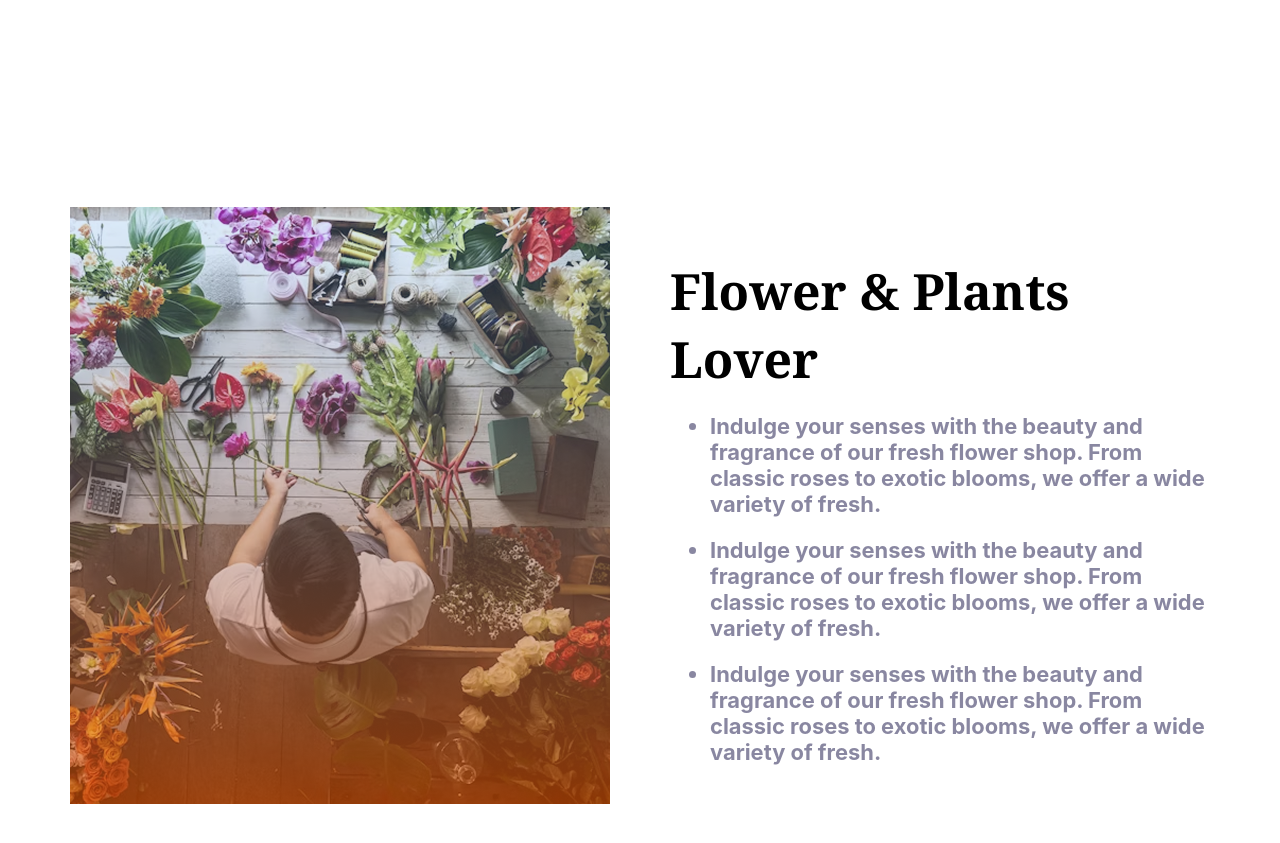
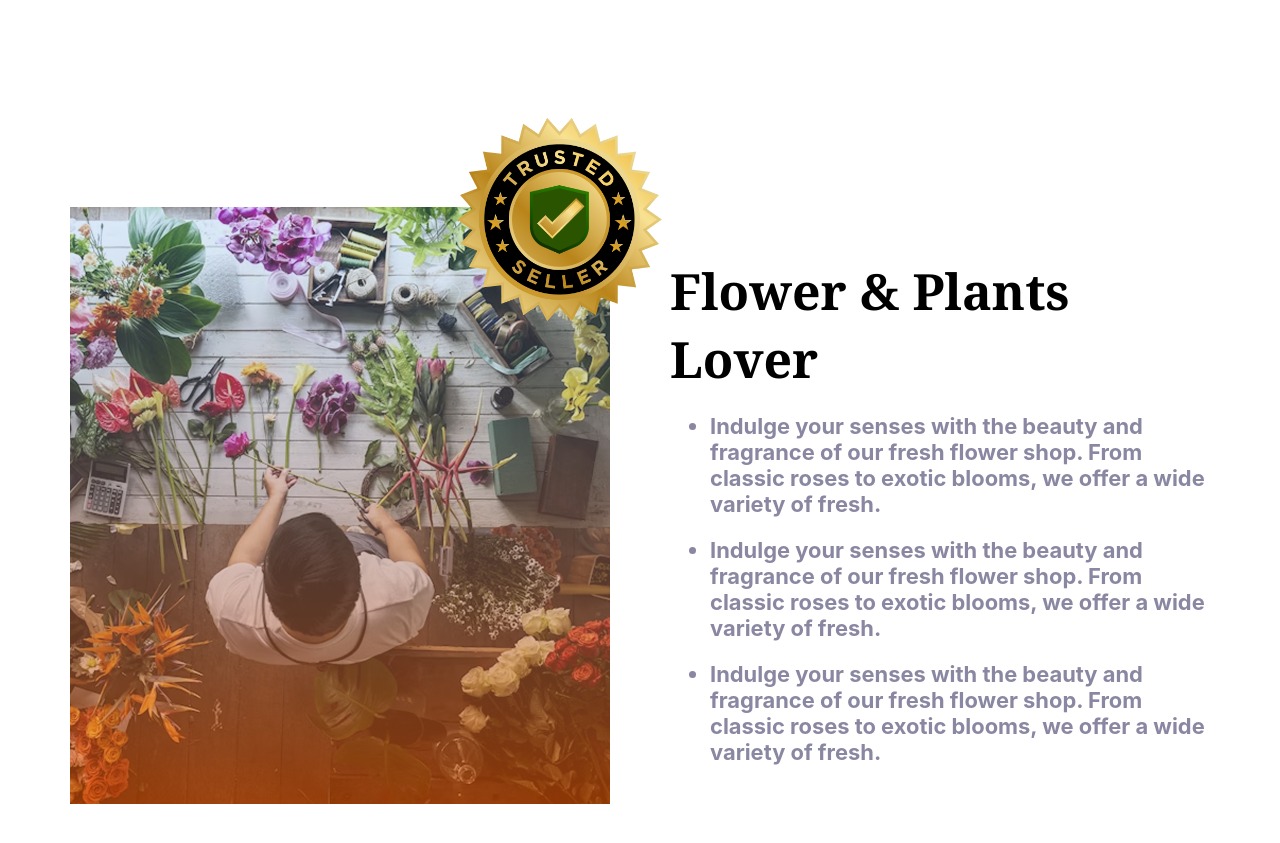
Before and after one commit to ahamedsiammia/my-second-assignment-repo, a plain HTML site: page index.html in a window 1280 px wide. Shown: the part 1910-2753 px from the top of the page. Drawn offline with Linux system fonts and the light colour scheme.

Commit message:
added badge in flower section

```diff
--- a/index.html
+++ b/index.html
@@ -82,6 +82,7 @@
          </section>
          <section class="flower">
             <div>
+                <img class="badge" src="B12A02-Responsive-Flowers/assets/trusted-badge.png" alt="">
                 <img src="B12A02-Responsive-Flowers/assets/flower-store.png" alt="">
             </div>
             <div class="flower-title">
--- a/styles/style.css
+++ b/styles/style.css
@@ -118,6 +118,13 @@
 }
 
 /* section part 3 flower style */
+.badge{
+  position: absolute;
+  width: 285px;
+  height: 285px;
+  margin-left: 347px;
+  margin-top: -130px;
+}
 .flower-title{
   font-size: 3.12rem;
   font-weight: 700;
@@ -202,6 +209,12 @@
 
 /*          meaida quary responsive           */
 @media screen and (max-width:576px) {
+
+  /* badge hide  start*/
+  .badge{
+    display: none;
+  }
+  /* badge hide close */
   #nav-opsions{
     display:none;
   }
```
